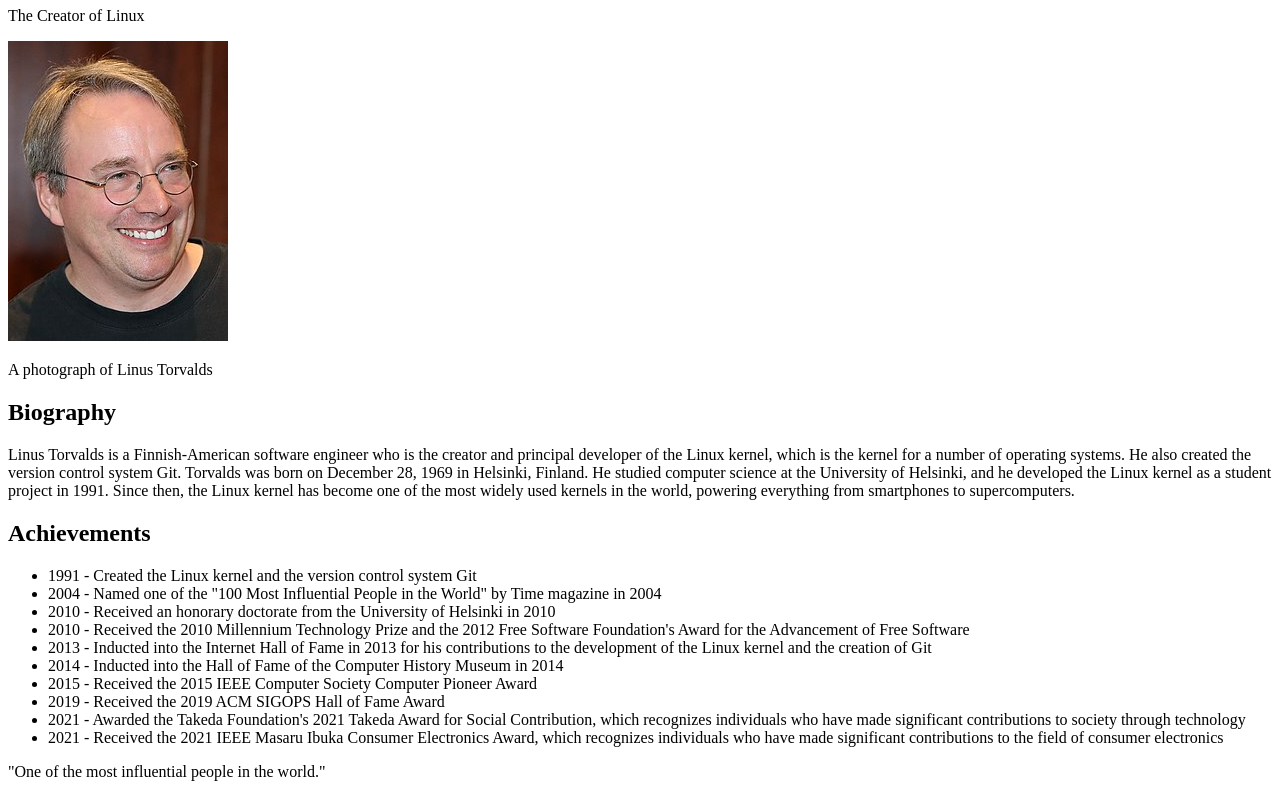
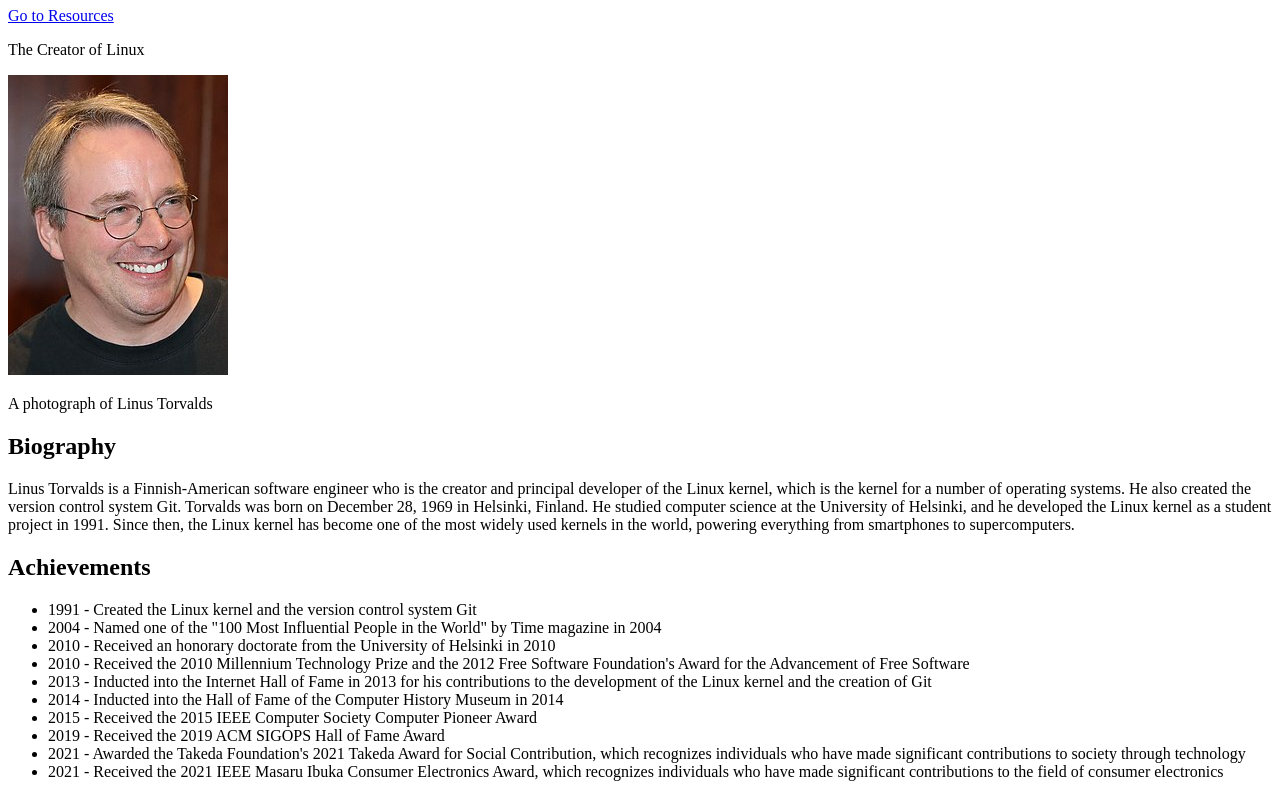
Before and after one commit to 9520prashant/HTML, a plain HTML site: page Step-1/homework1.html in a window 1280 px wide. Shown: the part 73-863 px from the top of the page. Drawn offline with Linux system fonts and the light colour scheme.

Commit message:
HomeWork-1 Modified

```diff
--- a/Step-1/homework1.html
+++ b/Step-1/homework1.html
@@ -5,9 +5,16 @@
     <meta http-equiv="X-UA-Compatible" content="IE=edge">
     <meta name="viewport" content="width=device-width, initial-scale=1.0">
     <title>Homwork1</title>
+    <style>
+        html{
+            scroll-behavior: smooth;
+        }
+    </style>
 </head>
 <body>
     <h1>Linus Torvalds</h1>
+    <!-- bookmark -->
+    <a href="#Resources">Go to Resources</a>
     <p>The Creator of Linux</p>
     <img src="pv.jpg" alt="">
     <p>A photograph of Linus Torvalds</p>
@@ -28,7 +35,7 @@
     </ul>
     <p>"One of the most influential people in the world."</p>
     <p>-- Time Magazine The Famous People <a href="https://leetcode.com/problems/add-binary/description/">LINK</a></p>
-    <h2>Resources</h2>
+    <h2 id="Resources">Resources</h2>
     <p>Learn more about Linus Torvalds and his work</p>
     <ul>
         <li><a href="https://www.codingninjas.com/codestudio/problems/number-of-subsets_3952532?leftPanelTab=0">link1</a></li>
```
